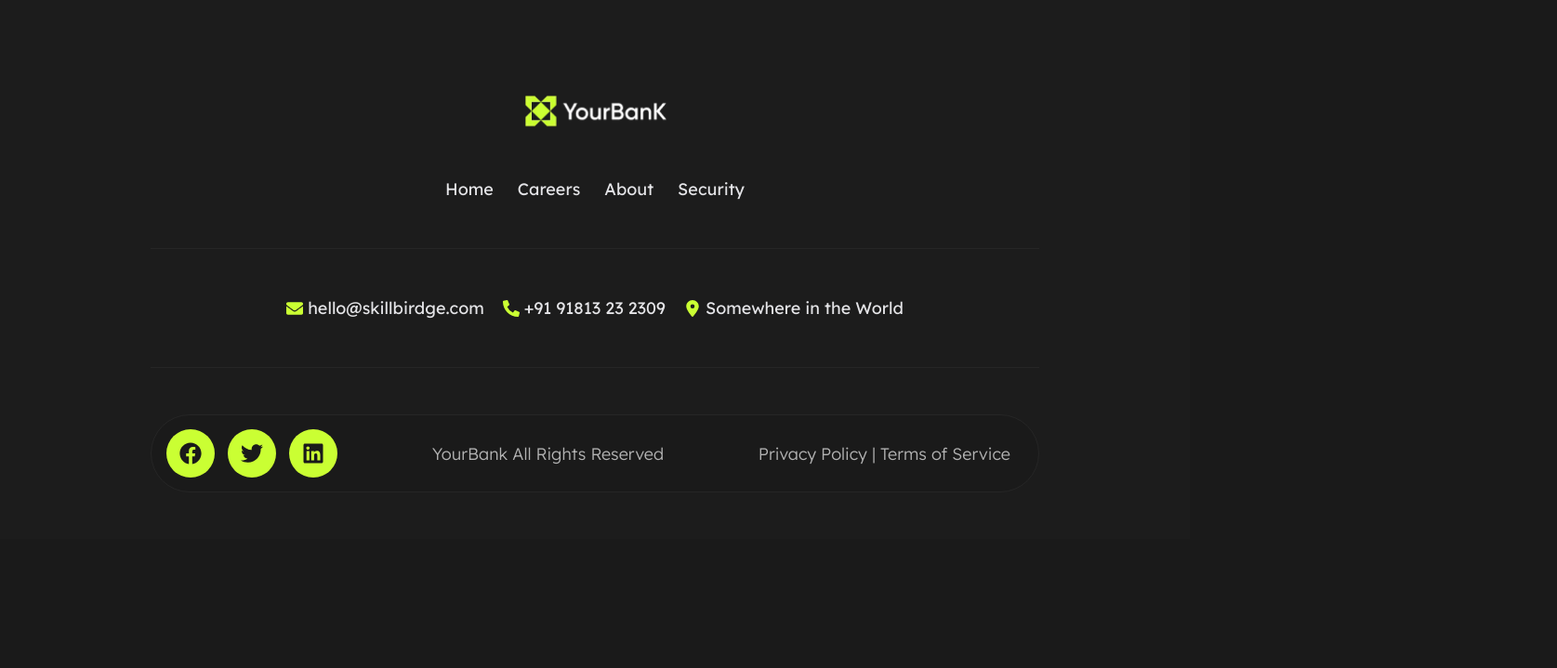
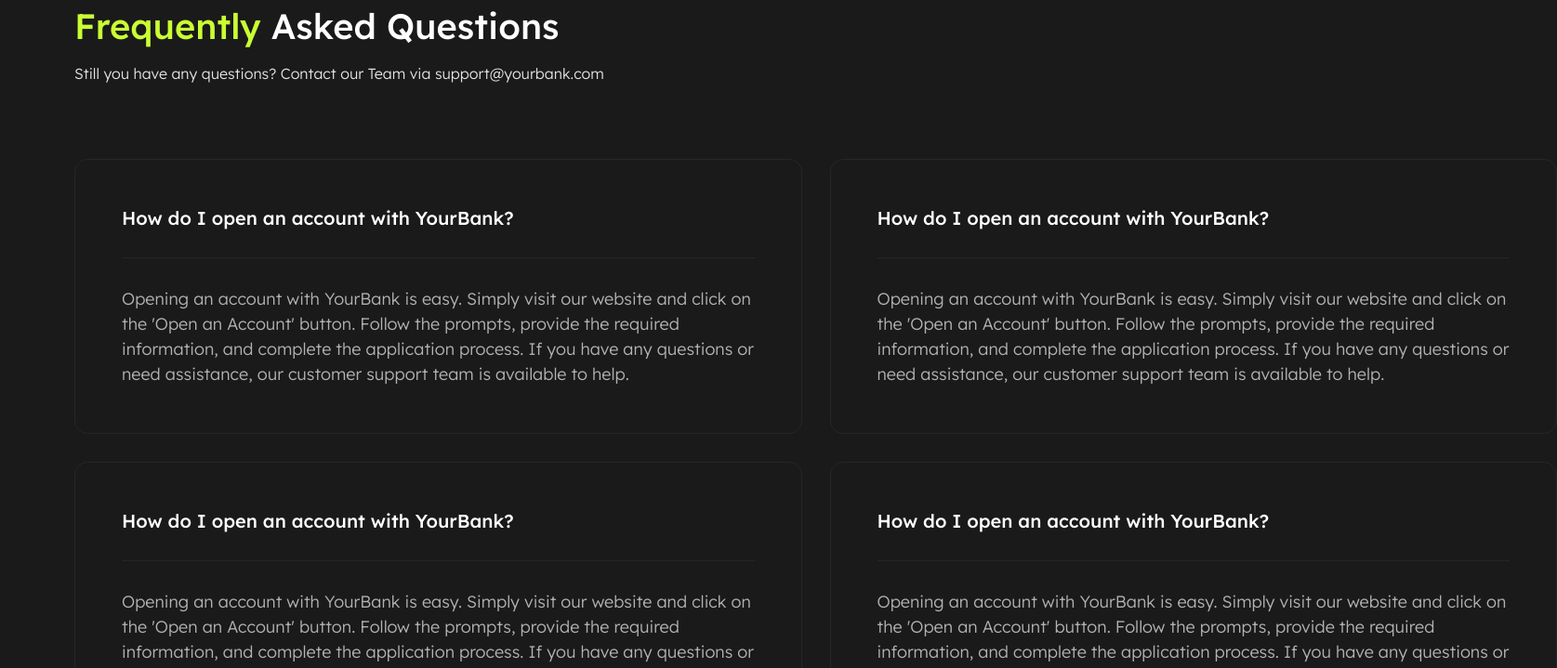
Before and after one commit to shaza-alkheder/YourBanK, a React (Vite) app: page / in a window 1280 px wide. Shown: the top 719 px of the page at 93% size, 1675 px wide, since content can reach past the window. Built offline with nearby package versions, Linux system fonts and the light colour scheme; a web font is replaced by a local one.

Commit message:
create FAQ Section

```diff
--- a/src/App.jsx
+++ b/src/App.jsx
@@ -1,13 +1,17 @@
 
 import './App.css'
 import Footer from './components/Layout/Footer/Footer'
+import FAQ from './components/Sections/FAQ/FAQ'
+import Container from './components/UI/Container/Container'
 
 
 function App() {
 
   return (
     <>
-
+<Container>
+  <FAQ/>
+</Container>
 
      <Footer
      logo="/assets/img/Logo/logoNavBar.webp"
--- a/src/components/Sections/FAQ/FAQ.css
+++ b/src/components/Sections/FAQ/FAQ.css
@@ -0,0 +1,59 @@
+.S-K-FAQ {
+  display: flex;
+  flex-direction: column;
+  .S-K-FaqCard {
+    padding-top: 80px;
+    display: grid;
+    grid-template-columns: repeat(2, 1fr);
+    gap: 30px;
+    .S-K-cardFaqStyle {
+      padding: 50px;
+      border-radius: 14px;
+      gap: 30px;
+      border: 1px solid #262626;
+      width: 782.5px;
+      /* width: 629.5px; */
+      .S-K-headerCardFAQ {
+        padding-bottom: 30px;
+        border-bottom: 1px solid #262626;
+        .S-K-titleCardFAQ {
+          font-weight: 500;
+          font-size: 20px;
+          color: #ffffff;
+        }
+      }
+      .S-K-descriptionCardFaq {
+        font-weight: 300;
+        font-size: 18px;
+        line-height: 150%;
+        color: #b3b3b3;
+      }
+    }
+  }
+}
+
+@media screen and (max-width: 992px) {
+  .S-K-FAQ {
+    .S-K-FaqCard {
+      padding-top: 80px;
+      display: grid;
+      grid-template-columns: repeat(2, 1fr);
+      gap: 20px;
+      .S-K-cardFaqStyle {
+        padding: 40px;
+        border-radius: 10px;
+        gap: 24px;
+        width: 629.5px;
+        .S-K-headerCardFAQ {
+          padding-bottom: 24px;
+          .S-K-titleCardFAQ {
+            font-size: 18px;
+          }
+        }
+        .S-K-descriptionCardFaq {
+          font-size: 16px;
+        }
+      }
+    }
+  }
+}
--- a/src/components/Sections/FAQ/FAQ.jsx
+++ b/src/components/Sections/FAQ/FAQ.jsx
@@ -0,0 +1,74 @@
+import Card from "../../UI/Card/Card";
+import TitleDescription from "../../UI/TitleDescription/TitleDescription";
+import "./FAQ.css";
+
+const FAQ = () => {
+  return (
+    <>
+      <section className="S-K-FAQ">
+        <TitleDescription
+          titleParts={[
+            {
+              text: "Frequently",
+              className: "DS_ColorLimeGreen",
+            },
+            {
+              text: "Asked Questions",
+              className: "",
+            },
+          ]}
+          description="Still you have any questions? Contact our Team via support@yourbank.com"
+        />
+
+        <div className="S-K-FaqCard">
+         <Card
+            title="How do I open an account with YourBank?"
+            desc="Opening an account with YourBank is easy. Simply visit our website and click on the 'Open an Account' button. Follow the prompts, provide the required information, and complete the application process. If you have any questions or need assistance, our customer support team is available to help."
+            classNames={{
+              imgTitleDiv: "S-K-headerCardFAQ",
+              card: "S-K-cardFaqStyle",
+              title: "S-K-titleCardFAQ",
+              desc: "S-K-descriptionCardFaq",
+            }}
+
+          />
+            <Card
+            title="How do I open an account with YourBank?"
+            desc="Opening an account with YourBank is easy. Simply visit our website and click on the 'Open an Account' button. Follow the prompts, provide the required information, and complete the application process. If you have any questions or need assistance, our customer support team is available to help."
+            classNames={{
+              imgTitleDiv: "S-K-headerCardFAQ",
+              card: "S-K-cardFaqStyle",
+              title: "S-K-titleCardFAQ",
+              desc: "S-K-descriptionCardFaq",
+            }}
+
+          />
+             <Card
+            title="How do I open an account with YourBank?"
+            desc="Opening an account with YourBank is easy. Simply visit our website and click on the 'Open an Account' button. Follow the prompts, provide the required information, and complete the application process. If you have any questions or need assistance, our customer support team is available to help."
+            classNames={{
+              imgTitleDiv: "S-K-headerCardFAQ",
+              card: "S-K-cardFaqStyle",
+              title: "S-K-titleCardFAQ",
+              desc: "S-K-descriptionCardFaq",
+            }}
+
+          />
+           <Card
+            title="How do I open an account with YourBank?"
+            desc="Opening an account with YourBank is easy. Simply visit our website and click on the 'Open an Account' button. Follow the prompts, provide the required information, and complete the application process. If you have any questions or need assistance, our customer support team is available to help."
+            classNames={{
+              imgTitleDiv: "S-K-headerCardFAQ",
+              card: "S-K-cardFaqStyle",
+              title: "S-K-titleCardFAQ",
+              desc: "S-K-descriptionCardFaq",
+            }}
+
+          />
+        </div>
+      </section>
+    </>
+  );
+};
+
+export default FAQ;
```
